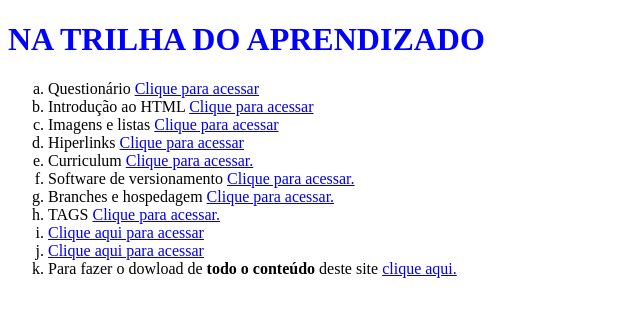
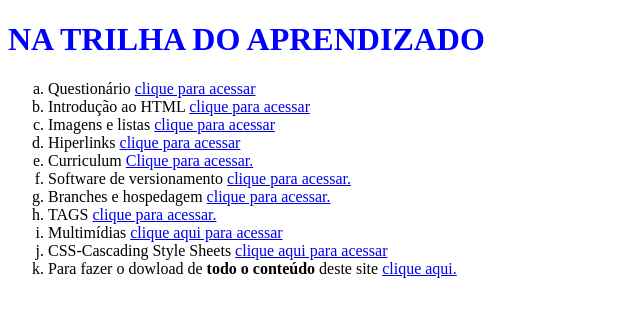
Before and after one commit to GustavoWronski/Na-trilha-do-aprendizado, a plain HTML site: page index.html in a window 1280 px wide. Shown: the whole page, without its empty margins (0-640 px from the left). Drawn offline with Linux system fonts and the light colour scheme.

Commit message:
Atualização do RDE10
CSS

```diff
--- a/index.html
+++ b/index.html
@@ -9,18 +9,17 @@
 <body>
       <h1><font color="blue">NA TRILHA DO APRENDIZADO</font></h1>
       <ol type="a">
-          <li>Questionário <a href="Aula02-DW-Gustavo_Wronski_Horbatch.pdf" download="Aula02-DW-Gustavo_Wronski_Horbatch" type="application/pdf" target="_blank">Clique para acessar</a></li>
-          <li>Introdução ao HTML <a href="Aula04-Ex01-Gustavo_Wronski_Horbatch.html" target="_blank"> Clique para acessar</a></li>
-          <li>Imagens e listas <a href="RDE04-Ex01-Gustavo_Wronski.html" target="_blank"> Clique para acessar</a></li>
-          <li>Hiperlinks <a href="RDE05_Gustavo_Wronski_Horbatch.html" target="_blank"> Clique para acessar</a></li>
+          <li>Questionário <a href="Aula02-DW-Gustavo_Wronski_Horbatch.pdf" download="Aula02-DW-Gustavo_Wronski_Horbatch" type="application/pdf" target="_blank">clique para acessar</a></li>
+          <li>Introdução ao HTML <a href="Aula04-Ex01-Gustavo_Wronski_Horbatch.html" target="_blank">clique para acessar</a></li>
+          <li>Imagens e listas <a href="RDE04-Ex01-Gustavo_Wronski.html" target="_blank">clique para acessar</a></li>
+          <li>Hiperlinks <a href="RDE05_Gustavo_Wronski_Horbatch.html" target="_blank">clique para acessar</a></li>
           <li>Curriculum <a href="sobre.html" target="_blank"> Clique para acessar.</a></li>
-          <li>Software de versionamento <a href="RDE06-Gustavo_Wronski.html" target="_blank"> Clique para acessar.</a></li>
-          <li>Branches e hospedagem <a href="RDE07_Gustavo_Wronski_Horbatch.html" target="_blank"> Clique para acessar.</a></li>
-          <li>TAGS <a href="RDE08_Gustavo_Wronski_Horbatch.html" target="_blank"> Clique para acessar.</a></li>
-          <li><a href="RDE09-Gustavo_Wronski_Horbatch.html" target="_blank">Clique aqui para acessar</a></li>
-          <li><a href="RDE10-Gustavo_Wronski_Horbatch-CSS_externo.html" target="_blank">Clique aqui para acessar</a></li>
-          <li>Para fazer o dowload de <b>todo o conteúdo</b> deste site <a href="conteúdo zipado" download="NA TRILHA DO APRENDIZADO" type="	application/zip" target="_blank">clique aqui.</a></li>
+          <li>Software de versionamento <a href="RDE06-Gustavo_Wronski.html" target="_blank">clique para acessar.</a></li>
+          <li>Branches e hospedagem <a href="RDE07_Gustavo_Wronski_Horbatch.html" target="_blank">clique para acessar.</a></li>
+          <li>TAGS <a href="RDE08_Gustavo_Wronski_Horbatch.html" target="_blank">clique para acessar.</a></li>
+          <li>Multimídias <a href="RDE09-Gustavo_Wronski_Horbatch.html" target="_blank">clique aqui para acessar</a></li>
+          <li>CSS-Cascading Style Sheets <a href="RDE10-Gustavo_Wronski_Horbatch-CSS_externo.html" target="_blank">clique aqui para acessar</a></li>
+          <li>Para fazer o dowload de <b>todo o conteúdo</b> deste site <a href="conteúdo zipado" download="NA TRILHA DO APRENDIZADO" type="application/zip" target="_blank">clique aqui.</a></li>
       </ol>
-
 </body>
 </html>
```
